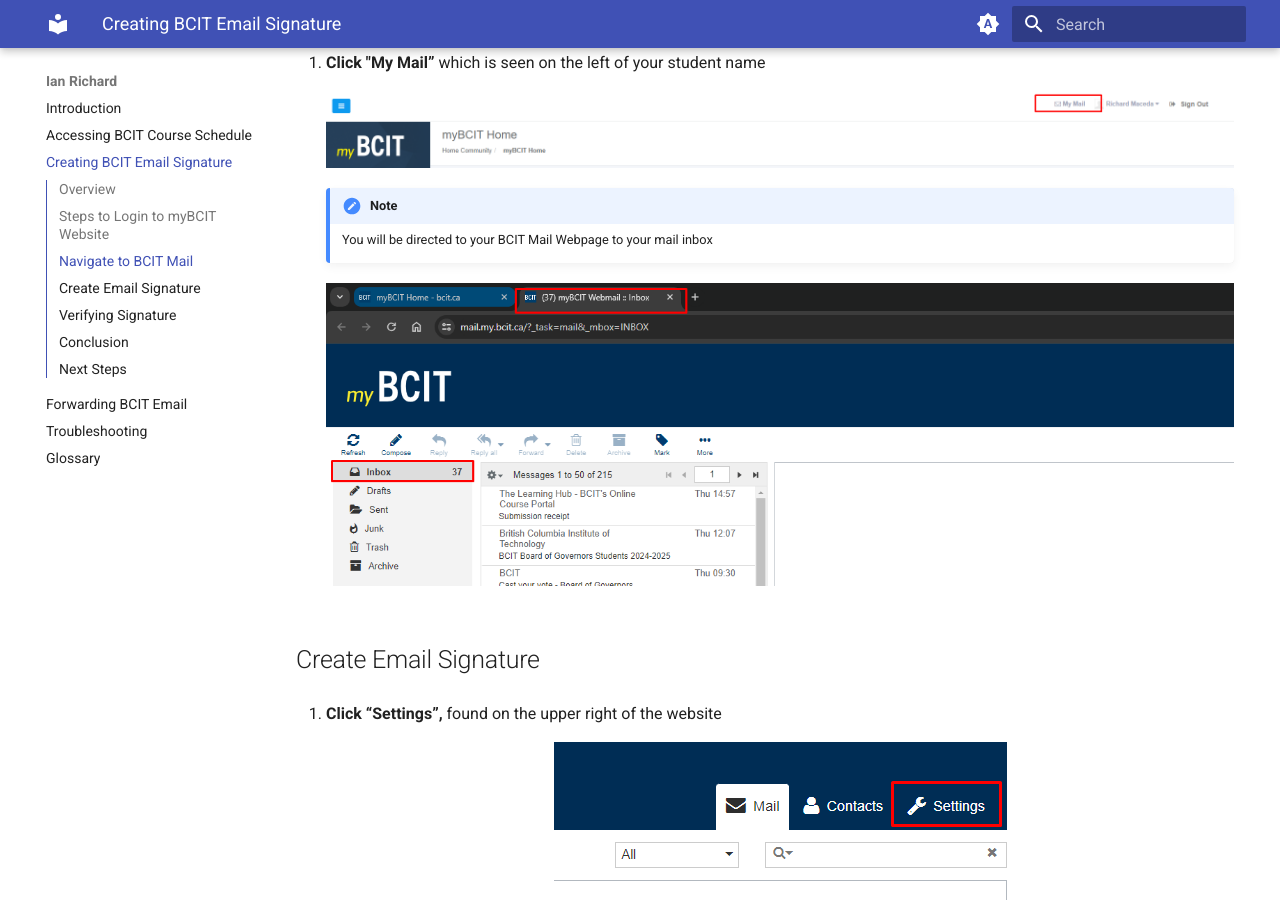
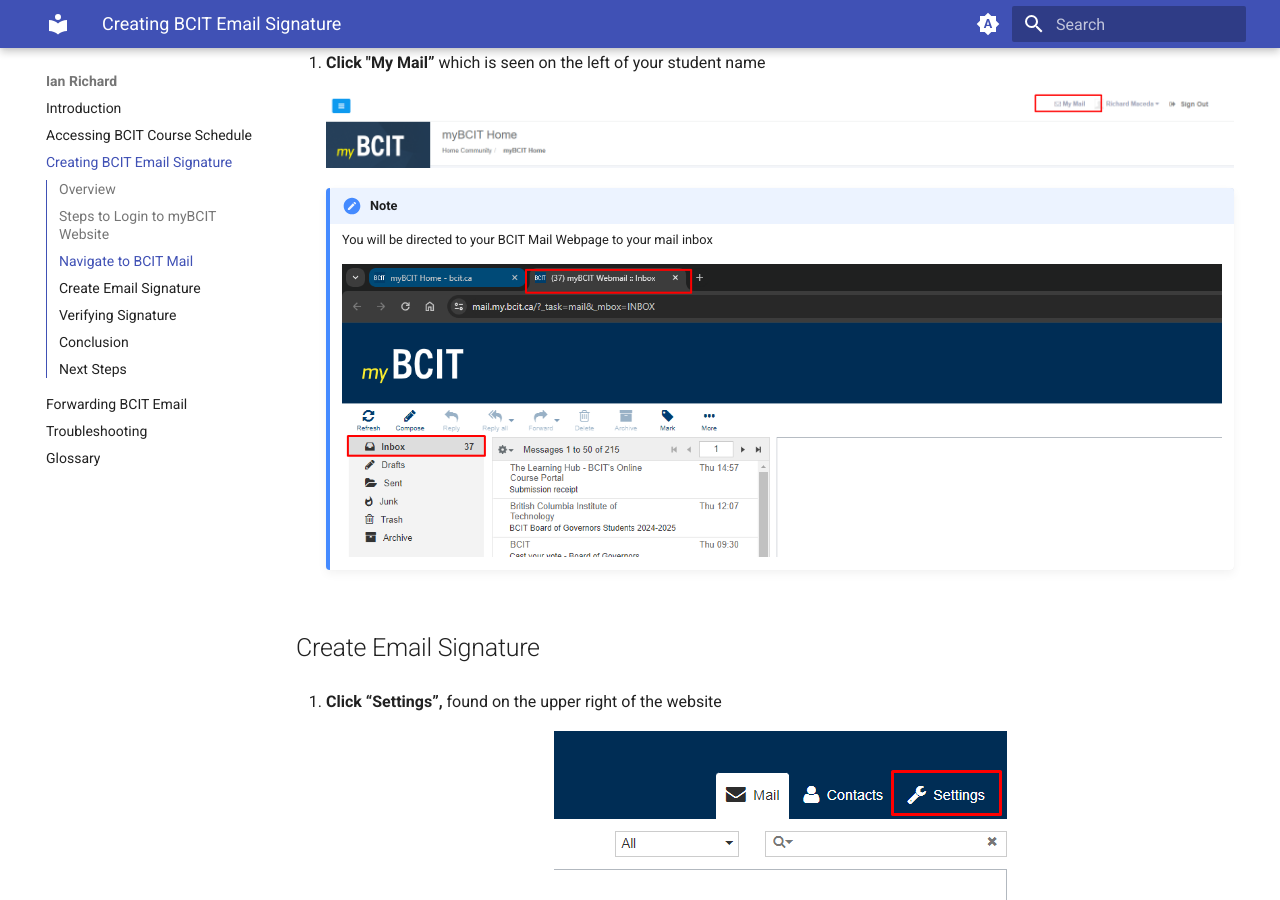
Before and after one commit to beingaturtle/beingaturtle.github.io, an MkDocs documentation site: the page built from docs/task2.md, in a window 1280 px wide and 900 px high, scrolled down 2441 px. Built offline with MkDocs 1.6.1 and Material for MkDocs 9.7.7, drawn with Linux system fonts in a browser that asks for light colours.

Commit message:
Move the image inside note under Navigate to BCIT Mail

```diff
--- a/docs/task2.md
+++ b/docs/task2.md
@@ -55,8 +55,9 @@
 
     !!! Note
         You will be directed to your BCIT Mail Webpage to your mail inbox
+        <figure markdown = "span"> ![Image title](./assets/task2/T2_S6.1.png){ loading=lazy } </figure>
 
-    <figure markdown = "span"> ![Image title](./assets/task2/T2_S6.1.png){ loading=lazy } </figure>
+
 
 ## Create Email Signature
 
```
